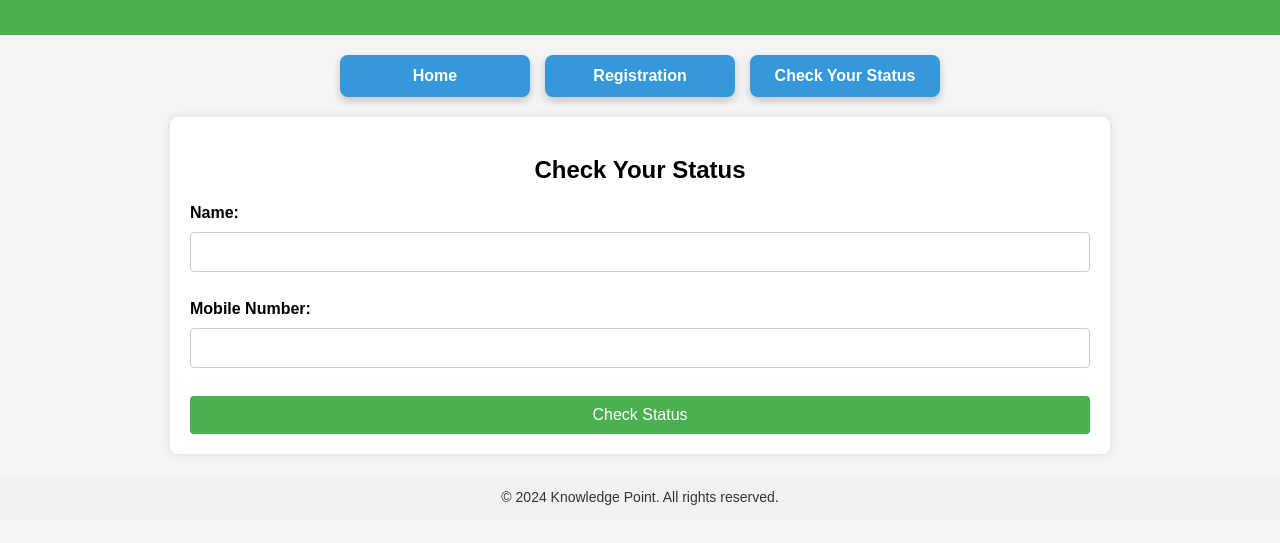
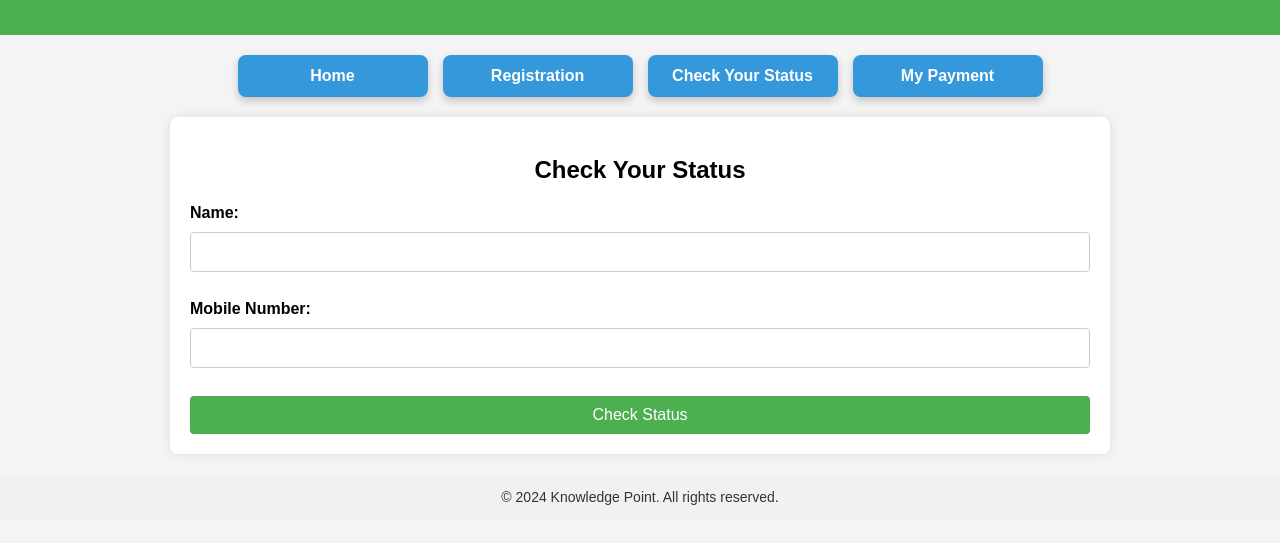
Before and after one commit to rahulkrddd/KP01, a website: page public/status.html in a window 1280 px wide. Shown: the part 143-686 px from the top of the page. Drawn offline with Linux system fonts and the light colour scheme.

Commit message:
Update status.html

```diff
--- a/public/status.html
+++ b/public/status.html
@@ -15,6 +15,7 @@
 	    <a href="index.html" class="header-button">Home</a>
         <a href="registration.html" class="header-button">Registration</a>
         <a href="status.html" class="header-button">Check Your Status</a>
+		<a href="studentpayment.html" class="header-button">My Payment</a>
     </div>
     <main>
         <h2>Check Your Status</h2>
```
